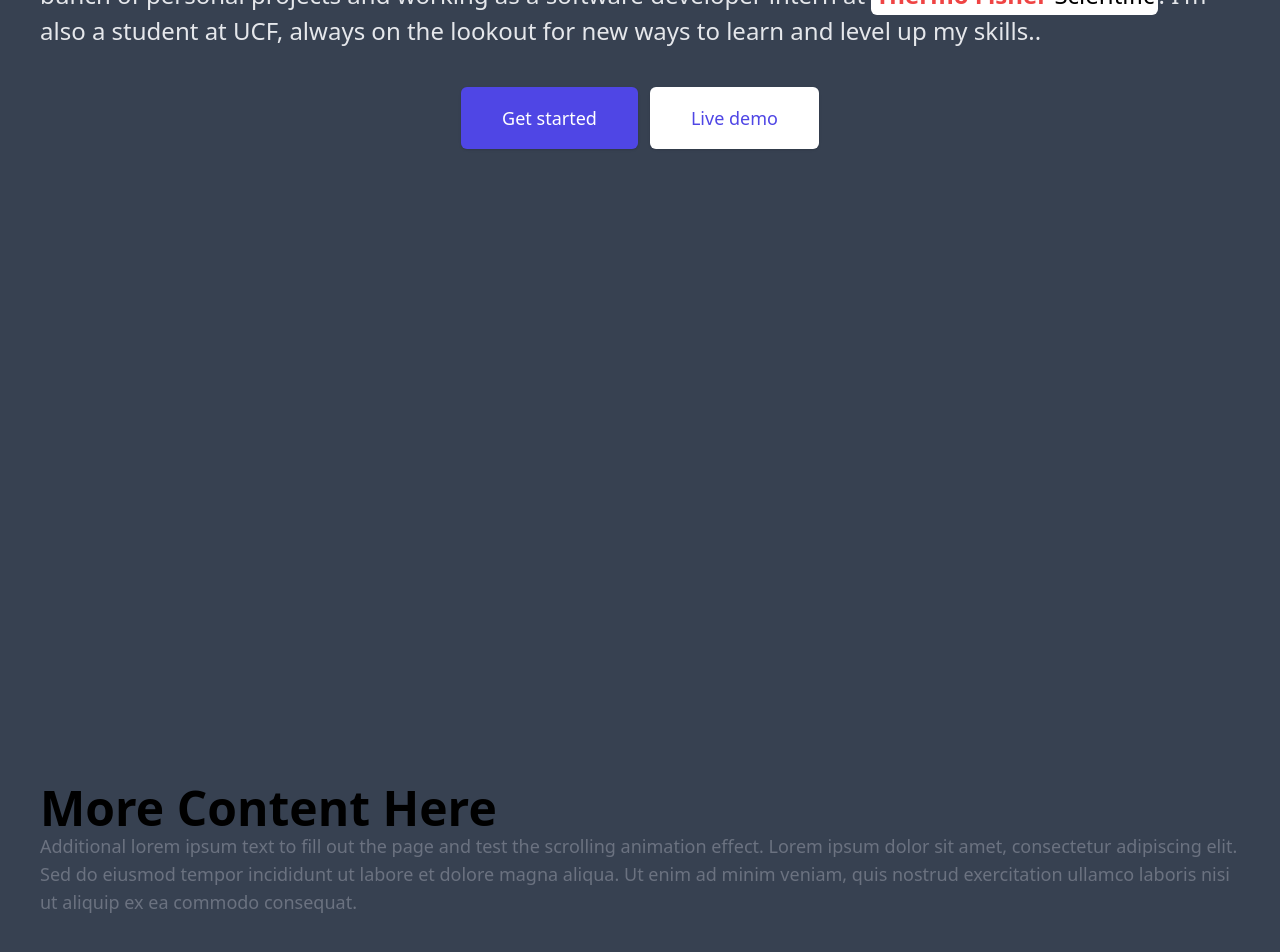
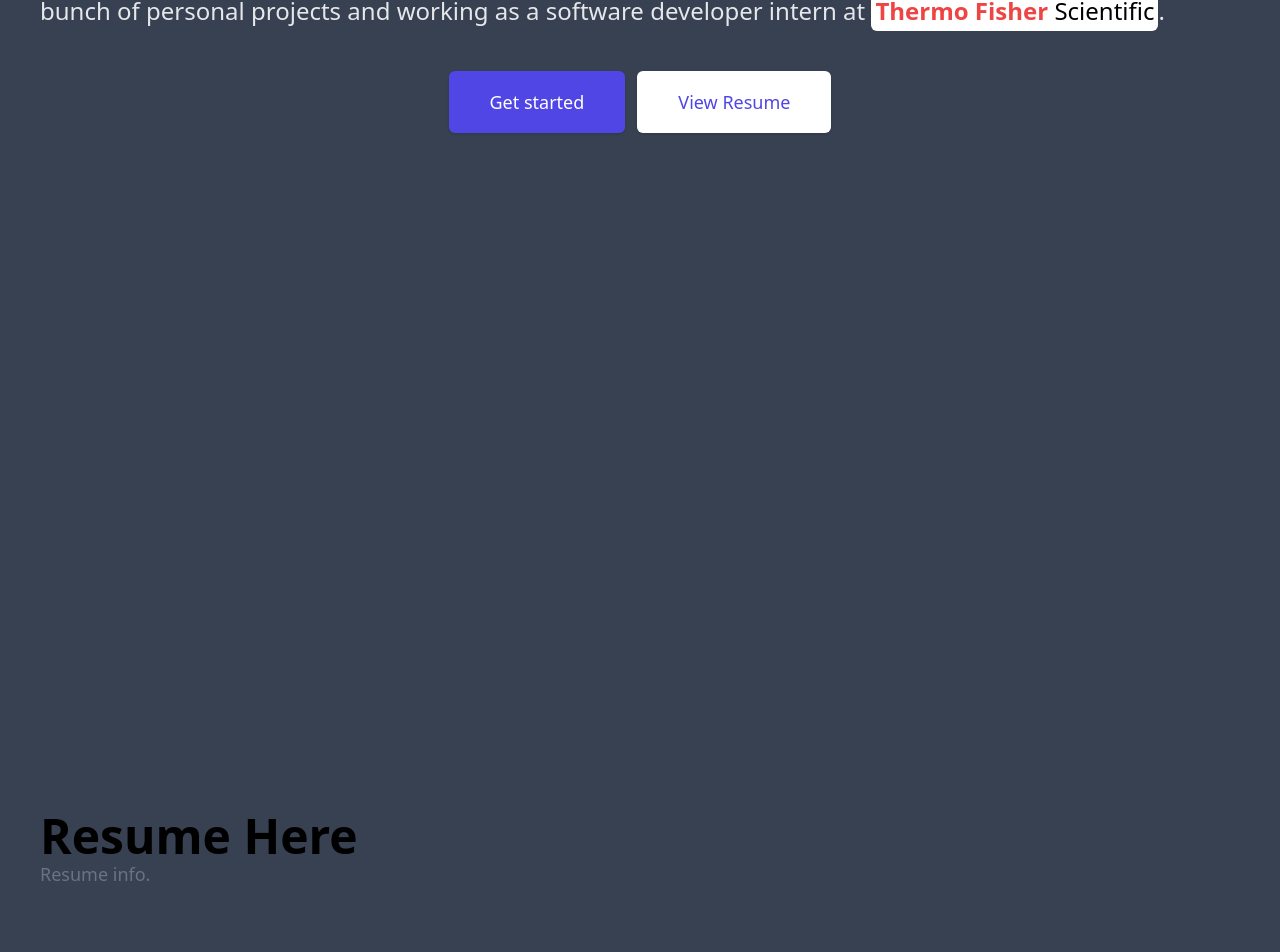
Before and after one commit to Noway-code/timetocook, a Next.js app: page / in a window 1280 px wide. Shown: the part 446-1398 px from the top of the page. Built offline with nearby package versions, Linux system fonts and the light colour scheme.

Commit message:
Add: Smoother scroll and resume button

```diff
--- a/package.json
+++ b/package.json
@@ -20,6 +20,7 @@
     "react": "^18",
     "react-dom": "^18",
     "react-markdown": "^9.0.1",
+    "react-scroll": "^1.9.0",
     "react-syntax-highlighter": "^15.5.0",
     "remark-gfm": "^4.0.0"
   },
--- a/src/app/components/useAnimateOnScroll.js
+++ b/src/app/components/useAnimateOnScroll.js
@@ -11,13 +11,14 @@ const useAnimateOnScroll = () => {
 						replacer.classList.remove(key);
 						replacer.classList.add(replaceClasses[key]);
 					});
-					observer.unobserve(replacer); // Stop observing once animated
+					observer.unobserve(replacer);
 				}
 			});
 		};
 
 		const observer = new IntersectionObserver(handleIntersection, {
 			threshold: 0.1,
+			rootMargin: '0px 0px -10% 0px',
 		});
 
 		const replacers = document.querySelectorAll('[data-replace]');
--- a/src/app/page.js
+++ b/src/app/page.js
@@ -4,6 +4,7 @@ import useAnimateOnScroll from './components/useAnimateOnScroll';
 import Section from './components/Section';
 import Link from "next/link";
 import {useState} from "react";
+import { Link as ScrollLink, Element } from 'react-scroll';
 
 export default function Home() {
 	useAnimateOnScroll();
@@ -17,7 +18,8 @@ export default function Home() {
 		setIsHovered(false);
 	};
 
-	return (<div className="mx-auto flex min-h-screen flex-col items-start justify-center bg-gray-700 px-10 space-y-10">
+	return (
+		<div className="mx-auto flex min-h-screen flex-col items-start justify-center bg-gray-700 px-10 space-y-10">
 			<Section className="flex h-screen flex-col items-center justify-center" delay={200}>
 				<h1 className="text-7xl font-black">
 					Hello, i&apos;m Camilo
@@ -34,12 +36,9 @@ export default function Home() {
 								Thermo Fisher
 								<span className={`font-light ${isHovered ? 'text-white' : 'text-black'}`}> Scientific</span>
 							</span>
-							. I&apos;m also a student at UCF, always on the lookout for new ways to learn and level up my skills.
 						</Link>.
 					</p>
 				</div>
-
-
 				<div className="mt-10 sm:flex sm:justify-center lg:justify-start">
 					<div className="rounded-md shadow">
 						<Link href="/about">
@@ -50,24 +49,26 @@ export default function Home() {
 						</Link>
 					</div>
 					<div className="mt-3 rounded-md shadow sm:mt-0 sm:ml-3">
-						<a href="#"
-						   className="flex w-full items-center justify-center rounded-md border border-transparent bg-white px-8 py-3 text-base font-medium leading-6 text-indigo-600 transition duration-150 ease-in-out hover:text-indigo-500 focus:shadow-outline-indigo focus:border-indigo-300 focus:outline-none md:px-10 md:py-4 md:text-lg">
-							Live demo
-						</a>
+						<ScrollLink to="resume-section" smooth={true} duration={1000}>
+							<div
+								className="flex w-full items-center justify-center rounded-md border border-transparent bg-white px-8 py-3 text-base font-medium leading-6 text-indigo-600 transition duration-150 ease-in-out hover:text-indigo-500 focus:shadow-outline-indigo focus:border-indigo-300 focus:outline-none md:px-10 md:py-4 md:text-lg cursor-pointer">
+								View Resume
+							</div>
+						</ScrollLink>
 					</div>
 				</div>
 			</Section>
 
+			<Element name="resume-section">
 				<Section className="flex h-screen flex-col justify-center" delay={400}>
 					<h2 className="text-5xl font-black">
-					More Content Here
+						Resume Here
 					</h2>
 					<p className="text-lg text-gray-500">
-					Additional lorem ipsum text to fill out the page and test the scrolling animation effect. Lorem ipsum dolor sit amet, consectetur
-					adipiscing elit. Sed do eiusmod tempor incididunt ut labore et dolore magna aliqua. Ut enim ad minim veniam, quis nostrud
-					exercitation ullamco laboris nisi ut aliquip ex ea commodo consequat.
+						Resume info.
 					</p>
 				</Section>
+			</Element>
 
 			<Section className="flex h-screen flex-col justify-center" delay={600}>
 				<h2 className="text-5xl font-black">
@@ -88,5 +89,6 @@ export default function Home() {
 					ipsum dolor sit amet, consectetur adipiscing elit. Nullam id dolor id nibh ultricies vehicula ut id elit.
 				</p>
 			</Section>
-	</div>);
+		</div>
+	);
 }
```
Also changed, not shown: 1 other file (tests, documents, lock files or other folders). Lines whose indentation alone changed are shown as unchanged.
